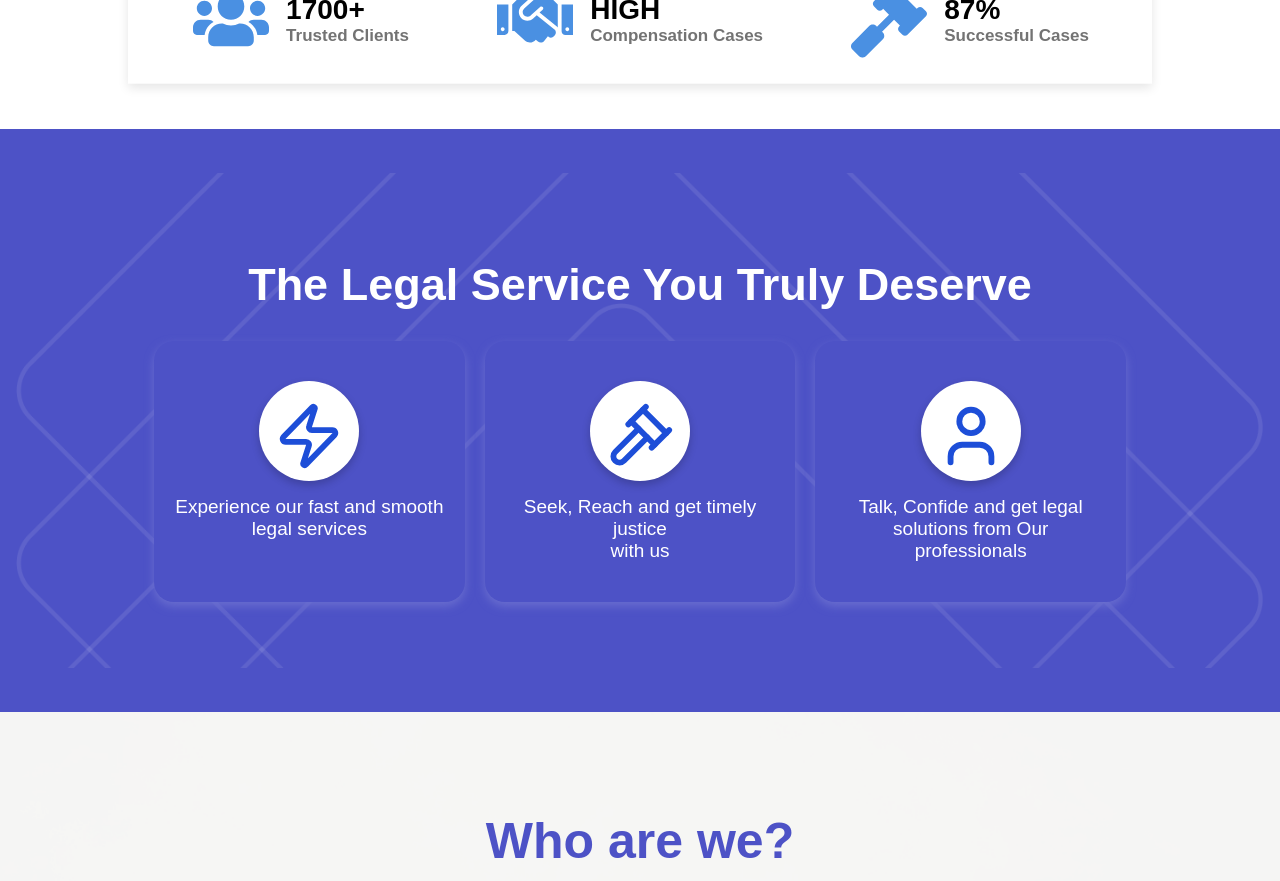
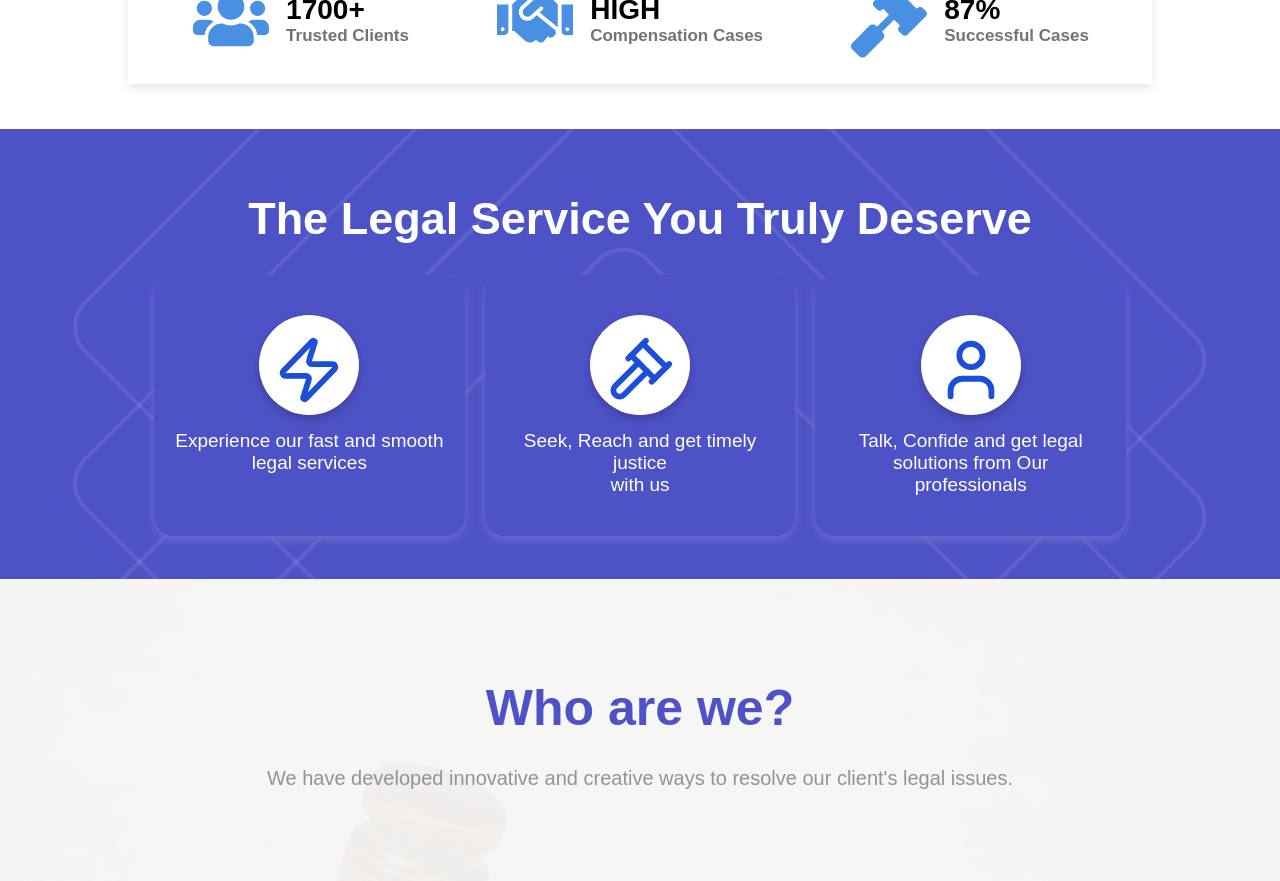
Before and after one commit to Fritz000/ineyab-solicitors, a React (Vite) app: page / in a window 1280 px wide. Shown: the part 1100-1981 px from the top of the page. Built offline with nearby package versions, Linux system fonts and the light colour scheme.

Commit message:
new changes

```diff
--- a/src/pages/Home.css
+++ b/src/pages/Home.css
@@ -192,7 +192,7 @@ body, html {
   .hero-section106 {
     width: 100%;
     min-width: 100vw;
-    min-height: 70vh;
+    height: 450px;
     background: #4D52C6;
     background-size: contain;
     background-position: center;
```
